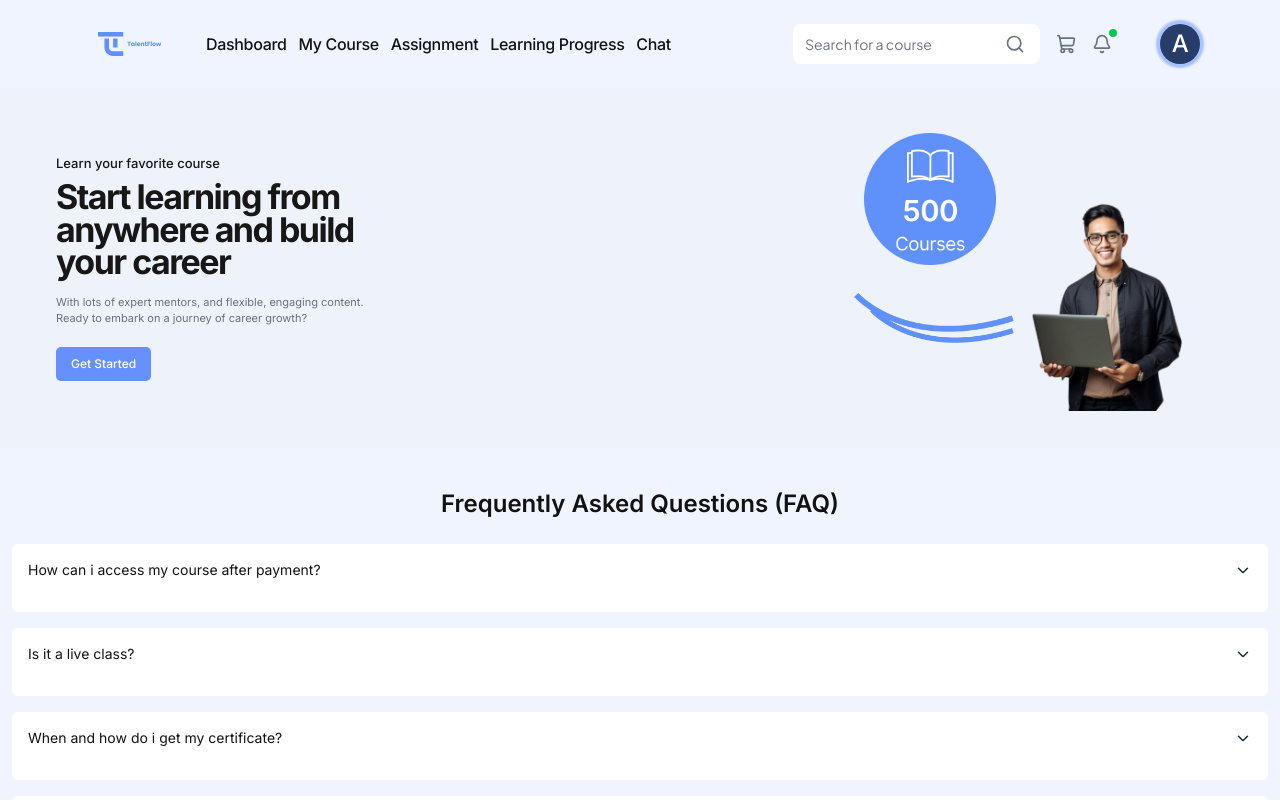
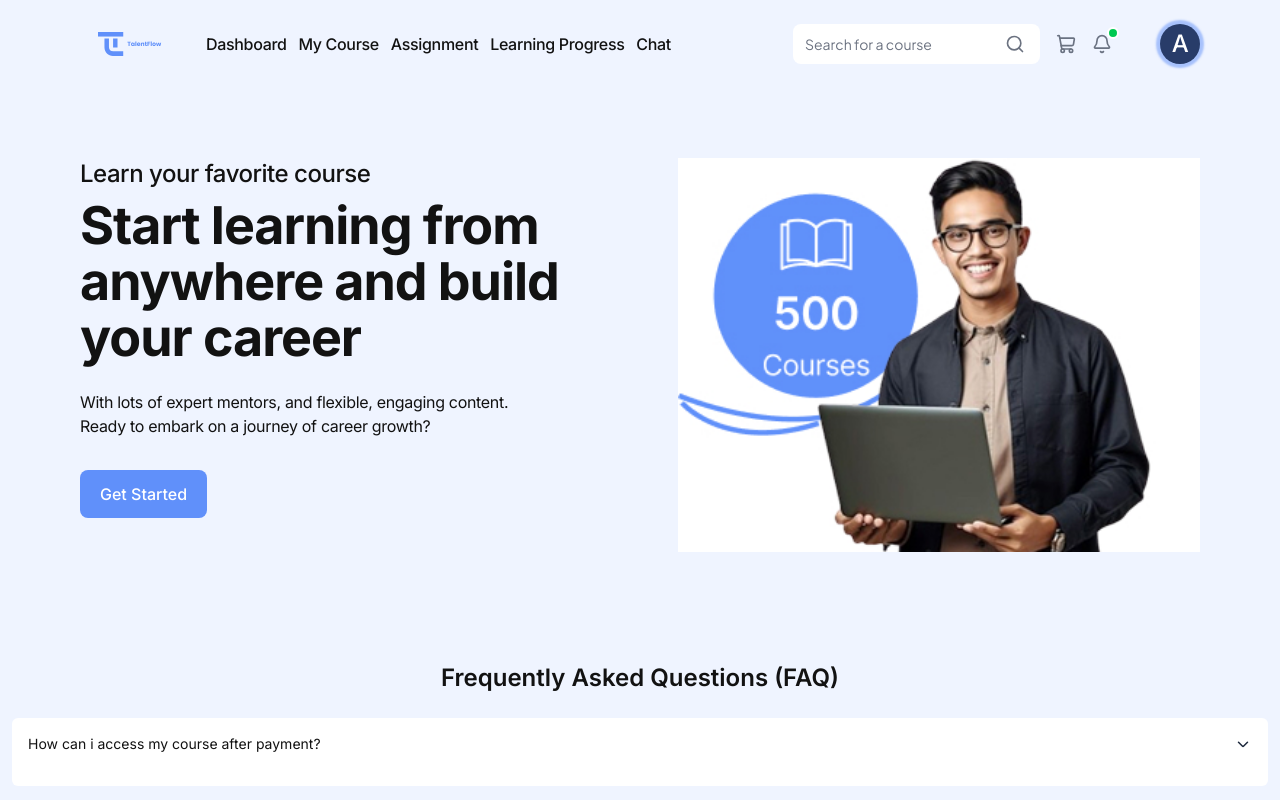
Before and after one commit to Dhee-codes/talent-flow, a React (Vite) app: page / in a window 1280 px wide. Shown: the top 800 px of the page. Built offline with nearby package versions, Linux system fonts and the light colour scheme.

Commit message:
Edit hero section

```diff
--- a/src/App.tsx
+++ b/src/App.tsx
@@ -3,7 +3,7 @@ import Layout from "./components/Layout";
 import Home from "./pages/Home";
 import Settings from "./pages/Settings";
 import Logout from "./pages/Logout";
-import LoginPage from "./pages/Login/LoginPage";
+import Login from "./pages/Login";
 
 
 const router = createBrowserRouter([
@@ -19,7 +19,7 @@ const router = createBrowserRouter([
     path: "/",
     children: [
       { path: "logout", element: <Logout /> },
-      { path: "login", element: <LoginPage /> },
+      { path: "login", element: <Login /> },
     ],
   },
 ]);
--- a/src/components/LoginPage/LoginImage.tsx
+++ b/src/components/LoginPage/LoginImage.tsx
@@ -1,7 +1,7 @@
 import LoginPicture from "../../assets/Rectangle 1137.png";
 export default function LoginImage() {
   return (
-    <div className="relative h-full w-full max-w-[470px] overflow-hidden py-10">
+    <div className="relative h-full w-full max-w-117.5 overflow-hidden py-10">
       <div className="relative h-full w-full overflow-hidden   ">
         <img
           src={LoginPicture}
@@ -34,7 +34,7 @@ export default function LoginImage() {
       </div>
       <div
         className="absolute bottom-0 left-0 w-full z-20
-               bg-gradient-to-b  from-transparent via-[#6090FA]/80 to-[#6090FA]
+               bg-linear-to-b  from-transparent via-[#6090FA]/80 to-[#6090FA]
               px-6 py-20"
       >
         <p className="text-white text-m mt-30 px-5 font-medium leading-snug italic">
--- a/src/components/home/HeroSection.tsx
+++ b/src/components/home/HeroSection.tsx
@@ -1,127 +1,33 @@
-import { useState } from "react";
-
-const heroAssets = {
-  badge: "/images/course-badge.png",
-  curvePrimary: "/images/hero-curve.png",
-  curveSecondary: "/images/hero-curve2.png",
-  learner: "/images/hero-learner.png",
-} as const;
-
-type CourseBadgeProps = {
-  totalCourses: number;
-  imageSrc?: string;
-};
-
-type HeroIllustrationProps = {
-  title: string;
-  imageAlt?: string;
-  imageSrc?: string;
-};
-
-function CourseBadge({ totalCourses, imageSrc }: CourseBadgeProps) {
-  const [hasImageError, setHasImageError] = useState(false);
-
-  if (imageSrc && !hasImageError) {
-    return (
-      <img
-        className="block h-[118px] w-[118px] object-contain lg:h-[132px] lg:w-[132px]"
-        src={imageSrc}
-        alt={`${totalCourses} courses available`}
-        onError={() => setHasImageError(true)}
-      />
-    );
-  }
-
-  return (
-    <div
-      className="grid h-[118px] w-[118px] place-items-center rounded-full bg-[#5f88f9] text-white lg:h-[132px] lg:w-[132px]"
-      aria-label={`${totalCourses} courses available`}
-    >
-      <span className="text-[2.4rem] font-bold leading-none lg:text-[2.9rem]">
-        {totalCourses}
-      </span>
-      <span className="pb-3 text-[1.15rem] leading-none lg:text-[1.35rem]">
-        Courses
-      </span>
-    </div>
-  );
-}
-
-function HeroIllustration({
-  title,
-  imageAlt = "Learner holding a laptop",
-  imageSrc = heroAssets.learner,
-}: HeroIllustrationProps) {
-  const [hasLearnerError, setHasLearnerError] = useState(false);
-
-  return (
-    <div
-      className="relative h-[220px] w-[260px] sm:h-[240px] sm:w-[280px] lg:h-[270px] lg:w-[330px] xl:h-[286px] xl:w-[352px]"
-      aria-label={`${title} visual`}
-    >
-      <div className="absolute left-[0] top-[0] z-20 sm:left-[2px] lg:left-[2px] lg:top-[8px] xl:left-[8px]">
-        <CourseBadge totalCourses={500} imageSrc={heroAssets.badge} />
-      </div>
-
-      <img
-        className="pointer-events-none absolute left-[-4px] top-[118px] z-10 w-[112px] sm:left-[0] sm:top-[128px] sm:w-[124px] lg:left-[-6px] lg:top-[156px] lg:w-[150px] xl:left-[-2px] xl:top-[168px] xl:w-[160px]"
-        src={heroAssets.curvePrimary}
-        alt=""
-        aria-hidden="true"
-      />
-      <img
-        className="pointer-events-none absolute left-[4px] top-[127px] z-10 w-[102px] sm:left-[12px] sm:top-[139px] sm:w-[114px] lg:left-[8px] lg:top-[170px] lg:w-[136px] xl:left-[14px] xl:top-[183px] xl:w-[144px]"
-        src={heroAssets.curveSecondary}
-        alt=""
-        aria-hidden="true"
-      />
-
-      <div className="absolute bottom-0 right-[-6px] z-20 h-[214px] w-[164px] sm:right-[-4px] sm:h-[234px] sm:w-[178px] lg:right-[-10px] lg:h-[270px] lg:w-[208px] xl:right-[-8px] xl:h-[286px] xl:w-[220px]">
-        {!hasLearnerError ? (
-          <img
-            className="block h-full w-full object-contain object-bottom"
-            src={imageSrc}
-            alt={imageAlt}
-            onError={() => setHasLearnerError(true)}
-          />
-        ) : (
-          <div className="flex h-full items-center justify-center rounded-3xl border border-[#d8dff8] bg-[#f7f9ff] text-center text-xs text-[#6a7080]">
-            Add `/public/images/hero-learner.png`
-          </div>
-        )}
-      </div>
-    </div>
-  );
-}
+import hero from "../../assets/home/hero.jpg";
 
 export function HeroSection() {
   return (
-    <section className="bg-[#eef2fb]">
-      <div className="mx-auto grid w-full max-w-[1280px] grid-cols-1 items-center gap-10 px-6 py-10 sm:px-8 lg:min-h-[360px] lg:grid-cols-[390px_360px] lg:justify-between lg:gap-[48px] lg:px-[48px] lg:py-[34px] xl:max-w-[1360px] xl:grid-cols-[410px_390px] xl:px-[56px]">
-        <div className="max-w-[336px] lg:max-w-[360px] xl:max-w-[390px]">
-          <p className="mb-2 text-[14px] font-medium leading-[1.35] text-[#161616] lg:text-[13px]">
+    <section>
+      <div className="w-full grid grid-cols-1 md:grid-cols-2 gap-4 md:gap-12 lg:gap-19 px-4 md:px-16 lg:px-20 py-6 md:py-12 lg:py-17.5">
+        <div>
+          <p className="text-lg md:text-2xl leading-6 md:leading-8 -tracking-[0.02em] font-medium text-foreground/75 mb-2">
             Learn your favorite course
           </p>
 
-          <h1 className="m-0 max-w-[320px] text-[32px] font-bold leading-[0.96] tracking-[-0.045em] text-[#171717] lg:max-w-[340px] lg:text-[31px] xl:max-w-[360px] xl:text-[34px]">
+          <h1 className="text-[1.75rem] md:text-[3.25rem] leading-9 md:leading-14 -tracking-[0.02em] font-bold max-w-[18ch] mb-6">
             Start learning from anywhere and build your career
           </h1>
 
-          <p className="mb-5 mt-4 max-w-[300px] text-[12px] leading-[1.45] text-[#6a7080] lg:max-w-[320px] lg:text-[11px] xl:max-w-[336px]">
-            With lots of expert mentors, and flexible, engaging content. Ready
+          <p className="text-base leading-6 -tracking-[0.02em] mb-8">
+            With lots of expert mentors, and flexible, engaging content. <br /> Ready
             to embark on a journey of career growth?
           </p>
 
           <button
-            className="rounded-[5px] bg-[#6790ff] px-[14px] py-[8px] text-[12px] font-medium text-white transition hover:bg-[#5a84fa] lg:px-[15px] lg:py-[8px] lg:text-[12px]"
+            className="rounded-lg bg-primary px-5 py-3.75 text-base leading-4.5 font-medium text-primary-foreground transition hover:bg-accent"
             type="button"
           >
             Get Started
           </button>
         </div>
 
-        <div className="flex justify-center lg:justify-end xl:pr-[16px]">
-          <HeroIllustration title="Learning from anywhere" />
+        <div>
+          <img src={hero} alt="Hero illustration" className="w-full" />
         </div>
       </div>
     </section>
--- a/src/pages/Login/LoginPage.tsx
+++ b/src/pages/Login.tsx
@@ -1,11 +1,11 @@
 "use client";
 import { useState } from "react";
-import Header from "../../components/LoginPage/LoginHeader";
-import OAuthButton from "../../components/LoginPage/LoginOauth";
-import InputField from "../../components/LoginPage/LoginInput";
-import PasswordInput from "../../components/LoginPage/LoginPassword";
-import LoginImage from "../../components/LoginPage/LoginImage";
-import Footer from "../../components/LoginPage/LoginFooter";
+import Header from "../components/LoginPage/LoginHeader";
+import OAuthButton from "../components/LoginPage/LoginOauth";
+import InputField from "../components/LoginPage/LoginInput";
+import PasswordInput from "../components/LoginPage/LoginPassword";
+import LoginImage from "../components/LoginPage/LoginImage";
+import Footer from "../components/LoginPage/LoginFooter";
 const isValidEmail = (value: string) =>
   /^[^\s@]+@[^\s@]+\.[^\s@]+$/.test(value);
 
@@ -13,7 +13,7 @@ interface FormErrors {
   email?: string;
   password?: string;
 }
-export default function LoginPage() {
+export default function Login() {
   const [showPassword, setShowPassword] = useState(false);
   const [email, setEmail] = useState("");
   const [password, setPassword] = useState("");
@@ -88,11 +88,11 @@ export default function LoginPage() {
 
   return (
     <div className="min-h-screen flex items-center justify-center bg-white font-sans ">
-      <div className="flex w-full justify-center max-h-[710px] bg-white ">
+      <div className="flex w-full justify-center max-h-177.5 bg-white ">
         <div className="hidden md:block">
           <LoginImage />
         </div>
-        <div className="relative flex flex-col w-full md:w-[420px] flex-shrink-0 py-5 px-10 ">
+        <div className="relative flex flex-col w-full md:w-105 shrink-0 py-5 px-10 ">
           <Header />
           <div className="px-5 py-5 rounded-xl border border-gray-200 w-full mb-3">
             <OAuthButton />
@@ -141,7 +141,7 @@ export default function LoginPage() {
               <button
                 type="submit"
                 disabled={isLoading}
-                className="w-full h-[46px] rounded-xl bg-[#6090FA] text-white text-[15px] font-medium hover:bg-[#3451C7] active:scale-[0.99] transition cursor-pointer disabled:opacity-60 disabled:cursor-not-allowed"
+                className="w-full h-11.5 rounded-xl bg-[#6090FA] text-white text-[15px] font-medium hover:bg-[#3451C7] active:scale-[0.99] transition cursor-pointer disabled:opacity-60 disabled:cursor-not-allowed"
               >
                 {isLoading ? "Logging in..." : "Login"}
               </button>
```
Also changed, not shown: src/assets/home/hero.jpg (added).
